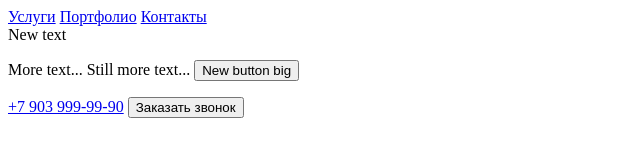
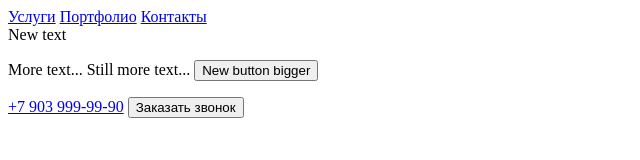
Before and after one commit to dmitri-pr/project_example, a plain HTML site: page index.html in a window 1280 px wide. Shown: the full height of the page, 0-640 px from the left. Drawn offline with Linux system fonts and the light colour scheme.

Commit message:
New button changed again

```diff
--- a/index.html
+++ b/index.html
@@ -18,7 +18,7 @@
             New text
             <p>
                 More text... Still more text...
-                <button>New button big</button>
+                <button>New button bigger</button>
             </p>
         </div>
         <div>
```
